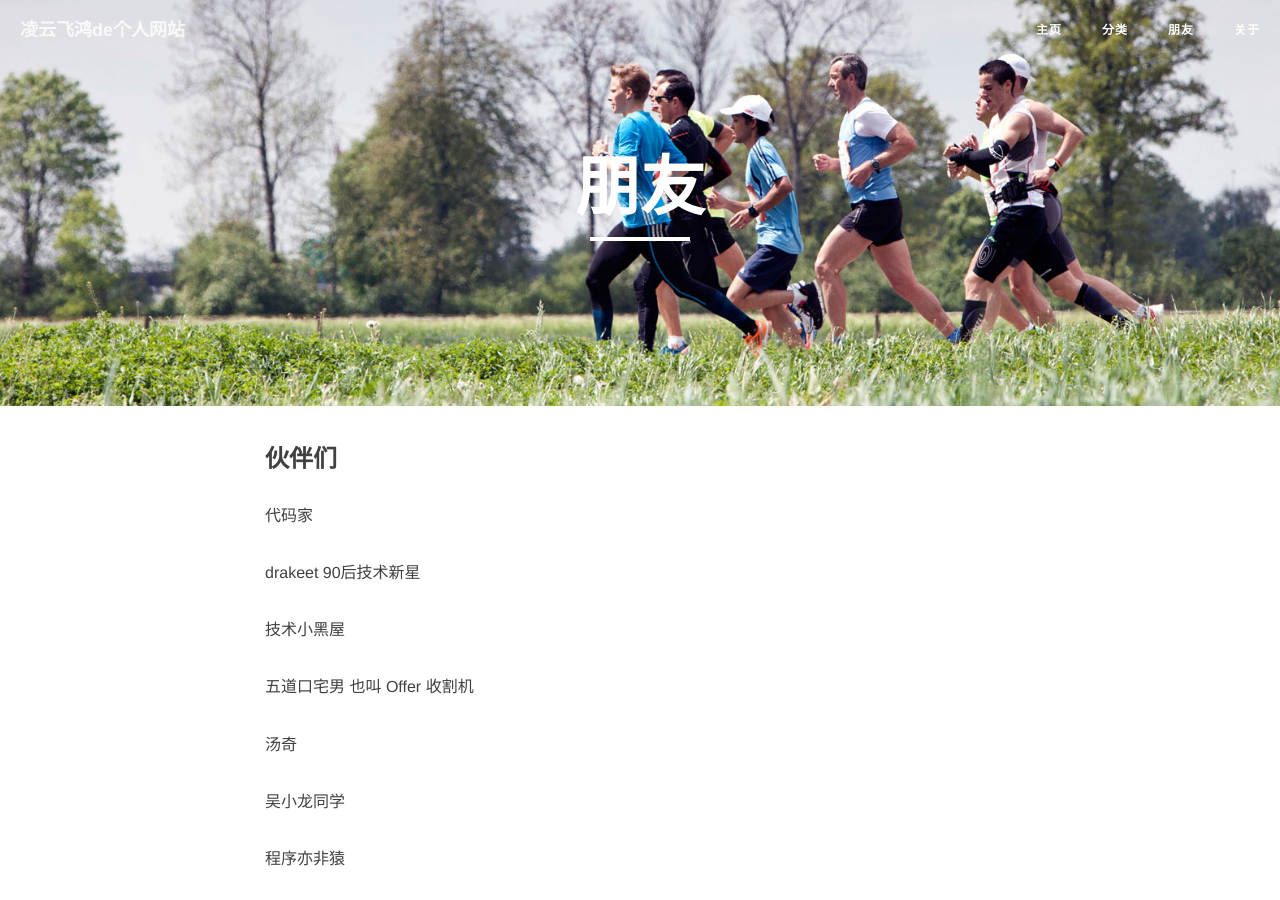
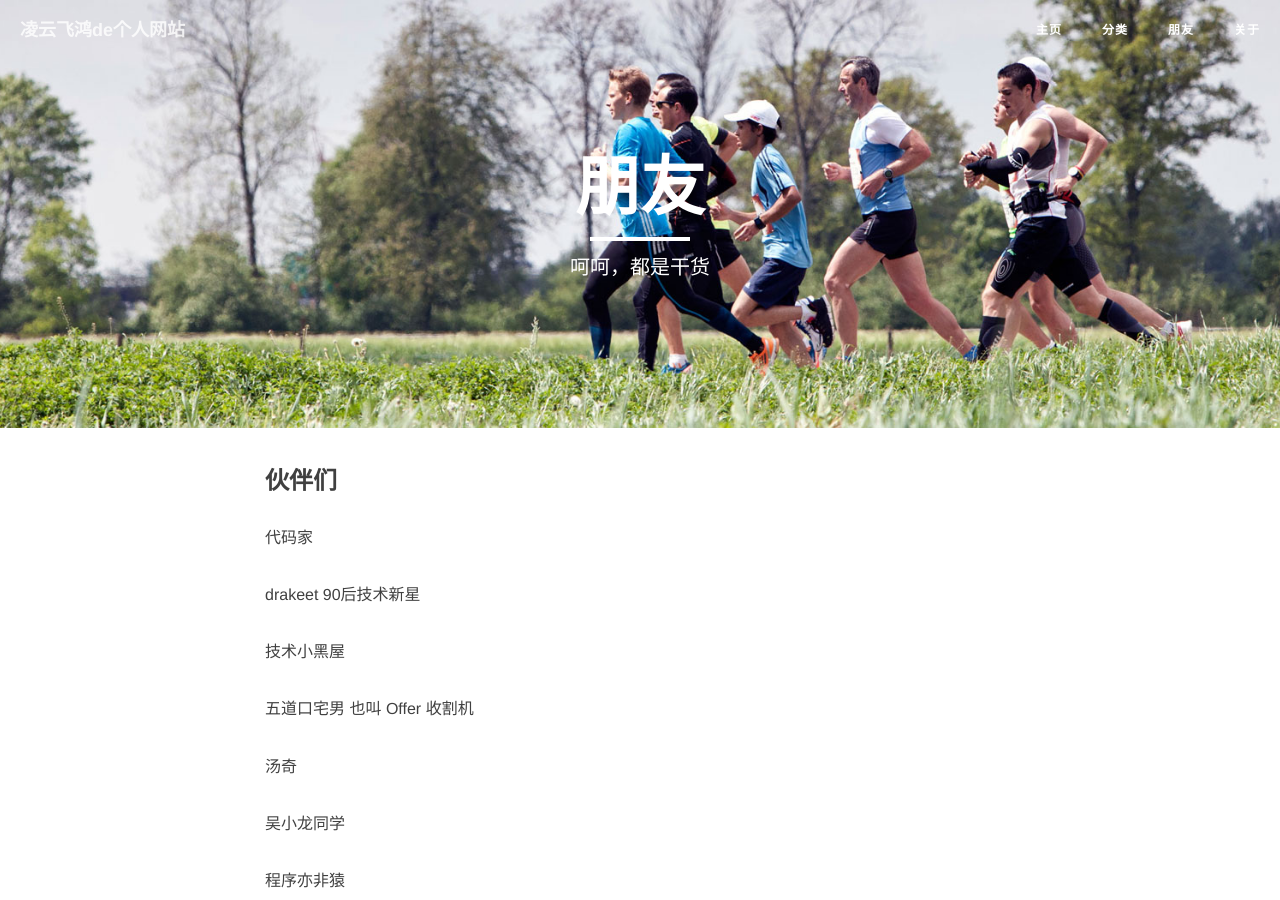
Before and after one commit to ruanHouli/ruanhouli.github.io, a Jekyll site: the page built from 3_friends.md, in a window 1280 px wide and 900 px high. Built offline with Jekyll 4.4.1, drawn with Linux system fonts in a browser that asks for light colours; nearby versions of some CDN libraries.

Commit message:
update post header img

```diff
--- a/3_friends.md
+++ b/3_friends.md
@@ -2,6 +2,7 @@
 layout: page
 title: 朋友
 permalink: /friends/
+description: "呵呵，都是干货"
 header-img: "img/friends.jpg"
 ---
 
--- a/_config.yml
+++ b/_config.yml
@@ -54,7 +54,7 @@
     values:
       layout: "post"
       author: "ruanhouli"
-      header-img: "img/coffee.jpg" # We don't want posts without a header image, that whould mean white on white
+      header-img: "img/autumn.jpg" # We don't want posts without a header image, that whould mean white on white
 
 
 # Comments
```
Also changed, not shown: img/autumn.jpg (renamed from img/autumn2.jpg).
